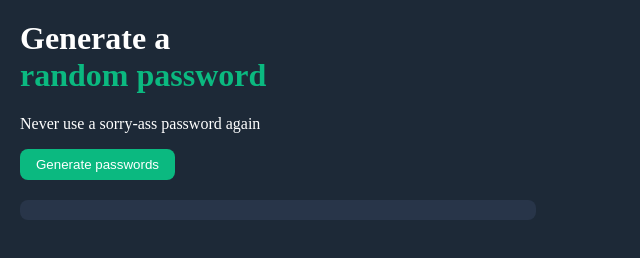
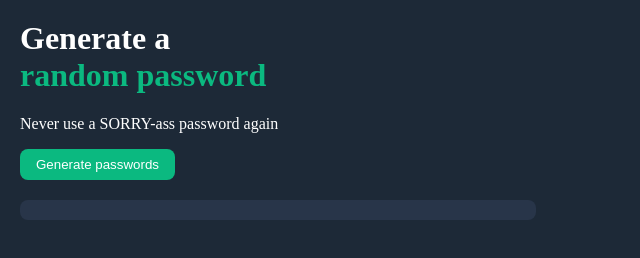
Before and after one commit to interstellar-crayon/randomPasswordGenerator, a plain HTML site: page index.html in a window 1280 px wide. Shown: the full height of the page, 0-640 px from the left. Drawn offline with Linux system fonts and the light colour scheme.

Commit message:
capitalized sorry

```diff
--- a/index.html
+++ b/index.html
@@ -5,7 +5,7 @@
     <body>
         <h1>Generate a<br>
         random password</h1>
-        <p>Never use a sorry-ass password again</p>
+        <p>Never use a SORRY-ass password again</p>
         <button onclick="generate()">Generate passwords</button>
         <div id="passwords">
             <div id="pass1"></div>
```
